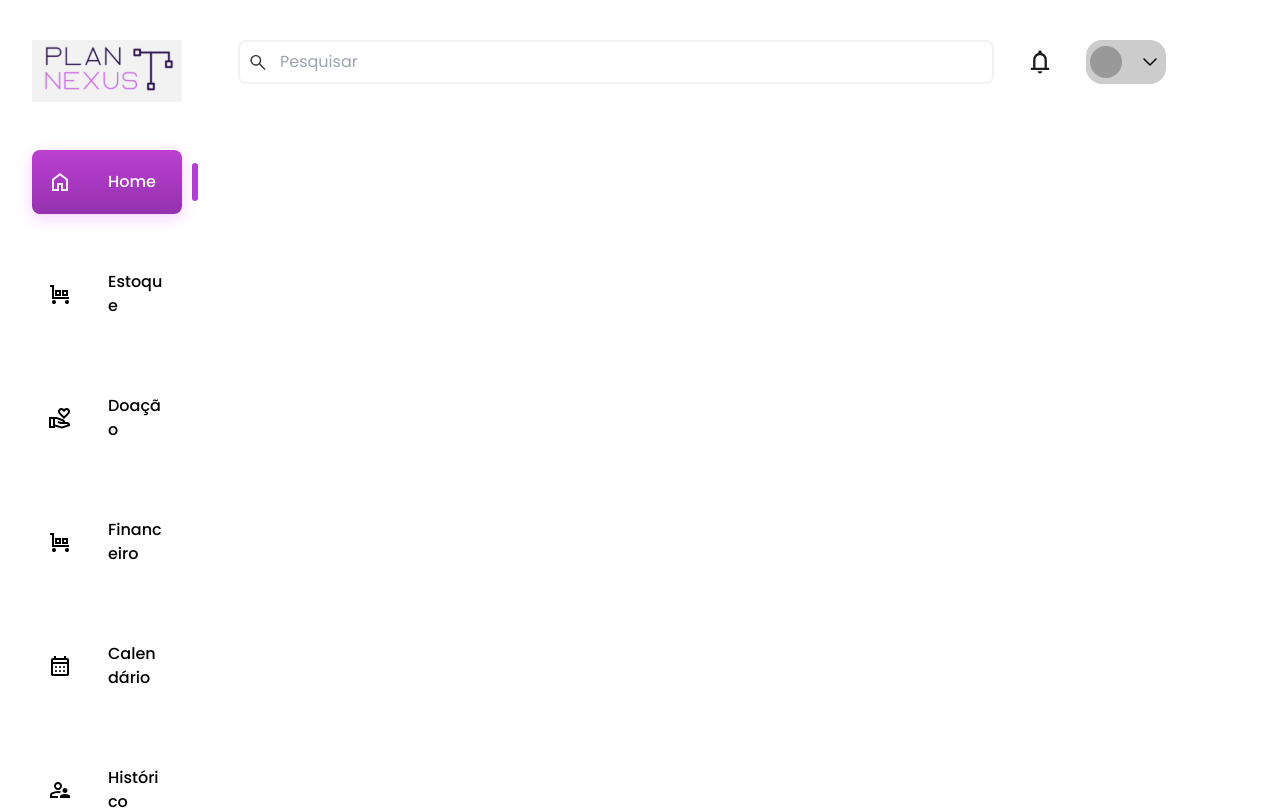
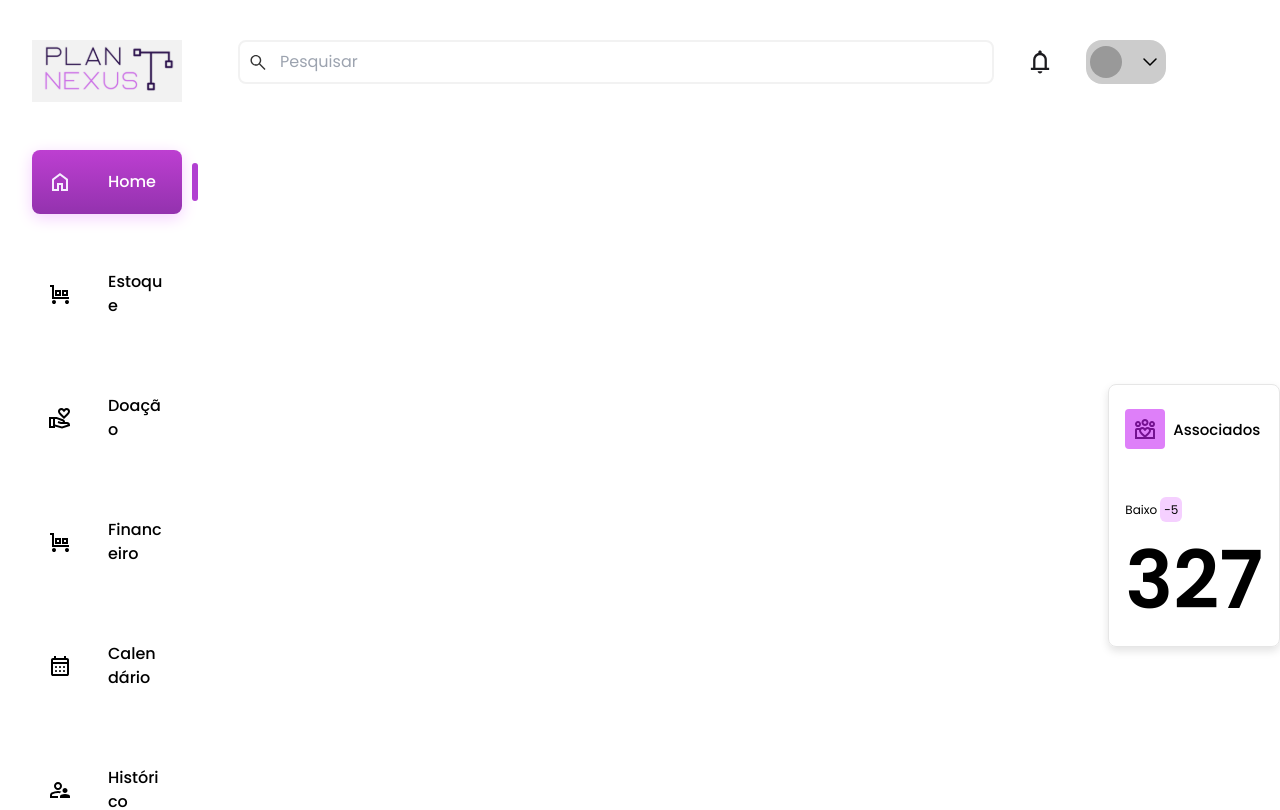
Before and after one commit to ryanNS3/PlanNexus-Front-End, a React (Vite) app: page / in a window 1280 px wide. Shown: the top 810 px of the page. Built offline with nearby package versions, Linux system fonts and the light colour scheme.

Commit message:
feat: add dinamic elements to the StatisticCard component

```diff
--- a/src/App.jsx
+++ b/src/App.jsx
@@ -9,7 +9,8 @@ function App() {
     <>
       <Routes>
         <Route path="/" element={<Home />}>
-          <Route index path=":page" element={<StatisticCard />} />
+          <Route index path="/" element={<StatisticCard title={"Associados"} situation={-5} value={327} />} />
+          <Route index path=":page" element={<StatisticCard title={"Ganhos"} situation={16} value={327} />} />
         </Route>
       </Routes>
       <LineTable/>
--- a/src/assets/Associados/index.jsx
+++ b/src/assets/Associados/index.jsx
@@ -6,7 +6,10 @@ export function AssociadosIcon({ size }) {
       viewBox="0 -960 960 960"
       width={`${size}`}
     >
-      <path d="M160-160v-280 280Zm640 0v-280 280Zm-40-480q17 0 28.5-11.5T800-680q0-17-11.5-28.5T760-720q-17 0-28.5 11.5T720-680q0 17 11.5 28.5T760-640Zm0 80q-51 0-85.5-34.5T640-680q0-50 34.5-85t85.5-35q50 0 85 35t35 85q0 51-35 85.5T760-560ZM480-680q25 0 42.5-17t17.5-43q0-25-17.5-42.5T480-800q-26 0-43 17.5T420-740q0 26 17 43t43 17Zm0 80q-59 0-99.5-40.5T340-740q0-58 40.5-99t99.5-41q58 0 99 41t41 99q0 59-41 99.5T480-600ZM320-425q0 30 32 70t128 127q94-85 127-125t33-72q0-23-15-39t-37-16q-14 0-26.5 6T541-457l-48 57h-27l-48-57q-8-11-20.5-17t-25.5-6q-23 0-37.5 16T320-425Zm-80 0q0-53 36-94t96-41q31 0 59.5 14t48.5 38q20-24 48-38t60-14q60 0 96 41.5t36 93.5q0 53-38.5 104.5T524-160l-44 40-44-40Q315-270 277.5-321T240-425Zm-40-215q17 0 28.5-11.5T240-680q0-17-11.5-28.5T200-720q-17 0-28.5 11.5T160-680q0 17 11.5 28.5T200-640ZM483-80v-80h317v-280H682v-80h118q33 0 56.5 23.5T880-440v360H483Zm-323-80h323v80H80v-360q0-33 23-56.5t57-23.5h118v80H160v280Zm40-400q-51 0-85.5-34.5T80-680q0-50 34.5-85t85.5-35q50 0 85 35t35 85q0 51-35 85.5T200-560Zm280-180Zm-280 60Zm560 0Z" />
+      <path
+        d="M160-160v-280 280Zm640 0v-280 280Zm-40-480q17 0 28.5-11.5T800-680q0-17-11.5-28.5T760-720q-17 0-28.5 11.5T720-680q0 17 11.5 28.5T760-640Zm0 80q-51 0-85.5-34.5T640-680q0-50 34.5-85t85.5-35q50 0 85 35t35 85q0 51-35 85.5T760-560ZM480-680q25 0 42.5-17t17.5-43q0-25-17.5-42.5T480-800q-26 0-43 17.5T420-740q0 26 17 43t43 17Zm0 80q-59 0-99.5-40.5T340-740q0-58 40.5-99t99.5-41q58 0 99 41t41 99q0 59-41 99.5T480-600ZM320-425q0 30 32 70t128 127q94-85 127-125t33-72q0-23-15-39t-37-16q-14 0-26.5 6T541-457l-48 57h-27l-48-57q-8-11-20.5-17t-25.5-6q-23 0-37.5 16T320-425Zm-80 0q0-53 36-94t96-41q31 0 59.5 14t48.5 38q20-24 48-38t60-14q60 0 96 41.5t36 93.5q0 53-38.5 104.5T524-160l-44 40-44-40Q315-270 277.5-321T240-425Zm-40-215q17 0 28.5-11.5T240-680q0-17-11.5-28.5T200-720q-17 0-28.5 11.5T160-680q0 17 11.5 28.5T200-640ZM483-80v-80h317v-280H682v-80h118q33 0 56.5 23.5T880-440v360H483Zm-323-80h323v80H80v-360q0-33 23-56.5t57-23.5h118v80H160v280Zm40-400q-51 0-85.5-34.5T80-680q0-50 34.5-85t85.5-35q50 0 85 35t35 85q0 51-35 85.5T200-560Zm280-180Zm-280 60Zm560 0Z"
+        fill="#741190"
+      />
     </svg>
   );
 }
--- a/src/components/StatisticCard/index.jsx
+++ b/src/components/StatisticCard/index.jsx
@@ -4,29 +4,52 @@ import { VendasIcon } from "../../assets/Vendas";
 import { EstoqueIcon } from "../../assets/Estoque";
 import { FuncionarioIcon } from "../../assets/Funcionario";
 
-export function StatisticCard() {
+export function StatisticCard({ title, situation, value }) {
+  let icon;
+
+  switch (title) {
+    case "Associados":
+      icon = <AssociadosIcon size={24} />;
+      break;
+
+    case "Ganhos":
+      icon = <GanhosIcon size={24} />;
+      break;
+
+    case "Vendas":
+      icon = <VendasIcon size={24} />;
+      break;
+
+    case "Estoque":
+      icon = <EstoqueIcon size={24} />;
+      break;
+
+    case "Funcionário":
+      <FuncionarioIcon size={24} />;
+      break;
+
+    default:
+      break;
+  }
+
   return (
     <div className="px-4 py-6 flex flex-col gap-12 border border-cinza-100 rounded-lg shadow-[0_4px_8px_0px_rgba(227,227,227)] absolute right-[0] top-96">
-      <header className="flex justify-center items-center gap-2">
+      <header className="flex justify-start items-center gap-2">
         <div className="h-10 w-10 flex items-center justify-center rounded bg-rosa-200">
-          {/* <AssociadosIcon size={24} />
-          <GanhosIcon size={24} />
-          <VendasIcon size={24} />
-          <FuncionarioIcon size={24} />
-          <EstoqueIcon /> */}
+          {icon}
         </div>
 
-        <h1 className="text-fun2">Associados</h1>
+        <h1 className="text-fun2">{title}</h1>
       </header>
 
       <div className="flex flex-col gap-4 text-xl">
         <p className="text-ct3">
-          aumento
+          {situation >= 0 ? "aumento" : "Baixo"}
           <span className="bg-rosa-50 p-1 rounded-md inline-block ml-[0.188rem]">
-            +16
+            {(situation > 0 && `+${situation}`) || situation}
           </span>
         </p>
-        <p className="font-semibold text-h4">354</p>
+        <p className="font-semibold text-h4">{value}</p>
         {/* Alterar o tamanho do texto pois 4xl = 36px e o certo é 40 px */}
       </div>
     </div>
```
